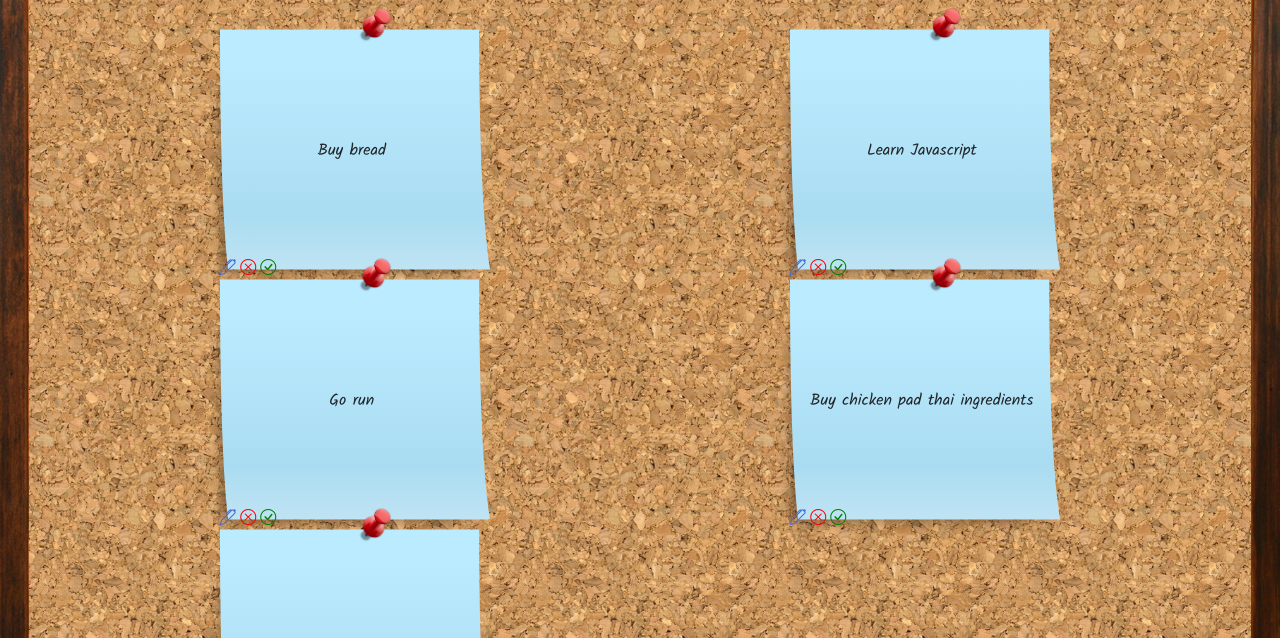
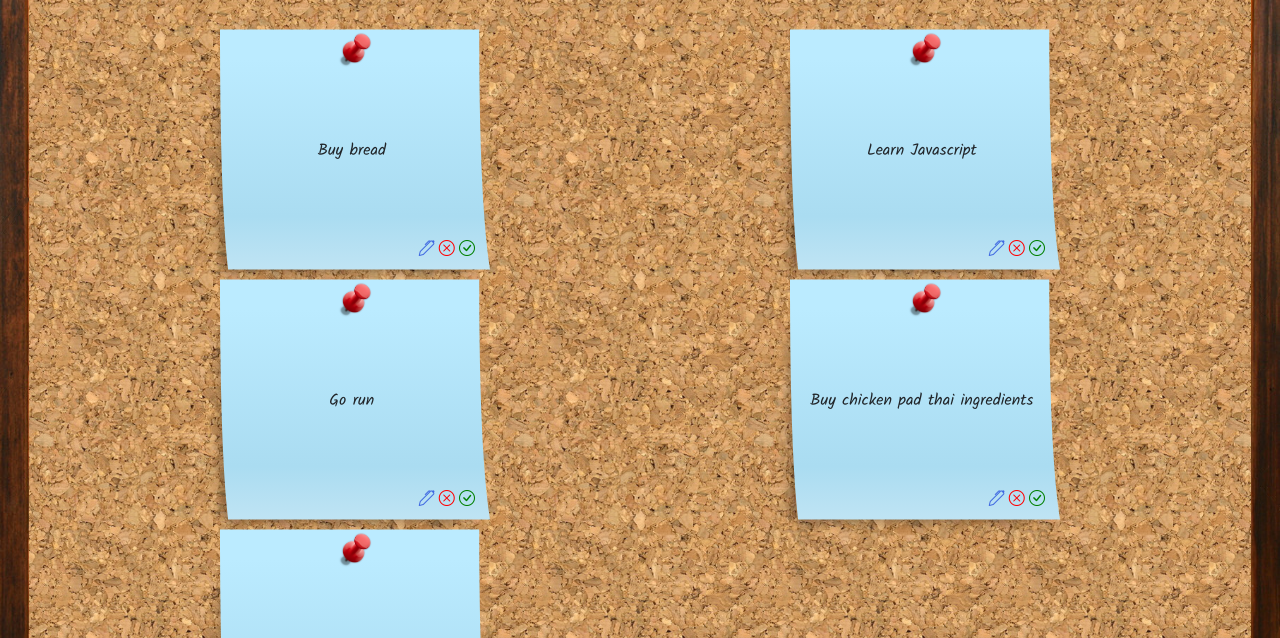
Before and after one commit to MyElectricSheep/Get-Shit-Done, a website: page index.html in a window 1280 px wide. Shown: the part 160-798 px from the top of the page. Drawn offline with nearby package versions, Linux system fonts and the light colour scheme.

Commit message:
Fixed absolute position values

```diff
--- a/src/css/styles.css
+++ b/src/css/styles.css
@@ -45,8 +45,8 @@ h2:hover:before {
 .sticky-buttons {
   /* border: 1px solid pink; */
   position: absolute;
-  bottom: 20;
-  right: 20;
+  bottom: -5px;
+  right: 15px;
 }
 
 #todo-container {
@@ -123,8 +123,12 @@ h2:hover:before {
 .sticky-pin {
   position: absolute;
   z-index: 10;
-  top: 5;
-  /* right: 10; */
+  top: 25px;
+  margin-left: auto;
+  margin-right: auto;
+  left: 0;
+  right: 0;
+  text-align: center;
   width: 40px;
 }
 
```
